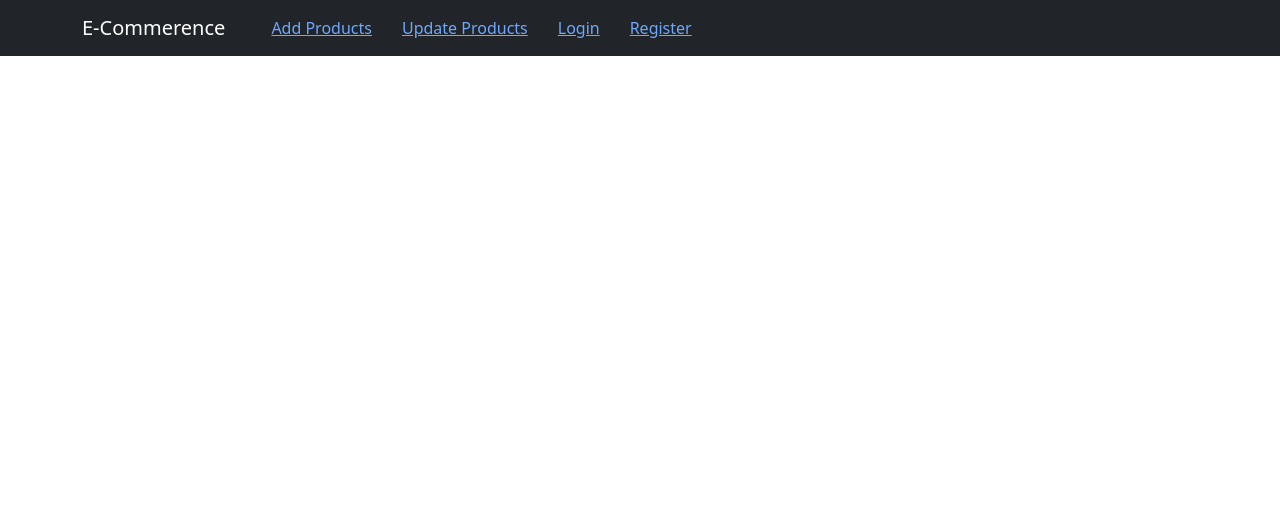
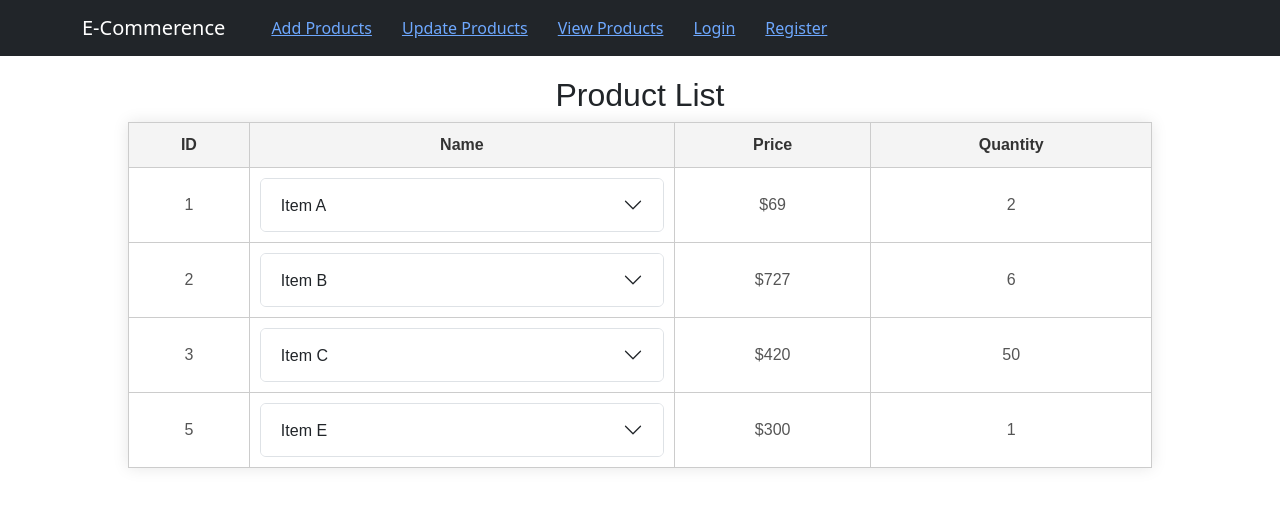
Before and after one commit to Sherwin727/E-Commerce, a React (Vite) app: page /view in a window 1280 px wide. Shown: the top 506 px of the page. Built offline with nearby package versions, Linux system fonts and the light colour scheme.

Commit message:
ViewProduct Added
-Added a Temporary Acting-Database inside the ViewProduct.jsx for the "Product List" to work Visually(Remove only, if database is created)

```diff
--- a/src/App.css
+++ b/src/App.css
@@ -1,3 +1,27 @@
 .navbar-wrapper a{
   padding-left: 30px;
 }
+.table-container {
+  width: 80%;
+  margin: 20px auto;
+  font-family: Arial, sans-serif;
+}
+.item-table {
+  width: 100%;
+  border-collapse: collapse;
+  box-shadow: 0 0 15px rgba(0, 0, 0, 0.1);
+}
+
+.item-table th, .item-table td {
+  padding: 10px;
+  text-align: center;
+  border: 1px solid #ccc;
+}
+.item-table th {
+  background-color: #f4f4f4;
+  color: #333;
+}
+.item-table td {
+  font-size: 16px;
+  color: #555;
+}
--- a/src/App.jsx
+++ b/src/App.jsx
@@ -5,6 +5,7 @@ import Login from './Login'
 import Register from './Register'
 import AddProduct from './AddProduct'
 import UpdateProduct from './UpdateProduct'
+import ViewProduct from './ViewProduct'
 import { BrowserRouter, Route, Routes } from 'react-router-dom'
 import './App.css'
 
@@ -19,13 +20,11 @@ function App() {
         <Route path='/login' element={<Login/>}/>
         <Route path='/register' element={<Register/>}/>
         <Route path='/add' element={<AddProduct/>}/>
+        <Route path='/view' element={<ViewProduct/>}/>
         <Route path='/update' element={<UpdateProduct/>}/>
         </Routes>
         </ BrowserRouter >
-
       </div>
-
   );
 }
-
 export default App
--- a/src/Header.jsx
+++ b/src/Header.jsx
@@ -1,6 +1,4 @@
-import Container from 'react-bootstrap/Container';
-import Nav from 'react-bootstrap/Nav';
-import Navbar from 'react-bootstrap/Navbar';
+import {Container, Nav, Navbar} from 'react-bootstrap';
 import {Link} from 'react-router-dom'
 function Header ()
 {
@@ -8,17 +6,16 @@ function Header ()
         <div>
      <Navbar bg="dark" data-bs-theme="dark">
         <Container>
-          <Navbar.Brand href="#home">E-Commerence</Navbar.Brand>
+          <Navbar.Brand href="login">E-Commerence</Navbar.Brand>
           <Nav className="me-auto navbar-wrapper" >
             <Link to="add">Add Products</Link>
             <Link to="update">Update Products</Link>
+            <Link to="view">View Products</Link>
             <Link to="login">Login</Link>
             <Link to="register">Register</Link>
-
           </Nav>
         </Container>
       </Navbar>
-
         </div>
     )
 }
--- a/src/Login.jsx
+++ b/src/Login.jsx
@@ -11,10 +11,7 @@ function Login ()
             <input type="text" className="form-control" placeholder="Password"/>
             <br />
             <button className="btn btn-dark">Login</button>
-
             </div>
-
-
         </div>
     )
 }
--- /dev/null
+++ b/src/ViewProduct.jsx
@@ -0,0 +1,47 @@
+import {Accordion} from 'react-bootstrap'
+
+function ViewProduct ()
+{
+    const items = [
+        { id: 1, name: 'Item A', details: 'Detail1', price: '$69', quantity: 2},
+        { id: 2, name: 'Item B', details: 'Detail2', price: '$727', quantity: 6 },
+        { id: 3, name: 'Item C', details: 'Detail3', price: '$420', quantity: 50 },
+        { id: 4, name: 'Item D', details: 'Detail4', price: '$1000', quantity: 0},
+        { id: 5, name: 'Item E', details: 'Detail5', price: '$300', quantity: 1},
+    ];//Temporary Items for the Table to work visually
+    return(
+        <div className="table-container">
+                <h2 align="center">Product List</h2>
+            <table className="item-table">
+                <thead>
+                    <tr>
+                        <th>ID</th>
+                        <th>Name</th>
+                        <th>Price</th>
+                        <th>Quantity</th>
+                    </tr>
+                </thead>
+                <tbody>
+                    {items
+                    .filter((item)=> item.quantity > 0) //displays the quantity of items if more than 0
+                    .map((item) => (
+                        <tr key={item.id}>
+                            <td>{item.id}</td>
+                            <td>
+                                <Accordion>
+                                    <Accordion.Item eventKey="{item.id}">
+                                    <Accordion.Header>{item.name}</Accordion.Header>
+                                    <Accordion.Body>{item.details}</Accordion.Body>
+                                    </Accordion.Item>
+                                </Accordion>
+                            </td>
+                            <td>{item.price}</td>
+                            <td>{item.quantity}</td>
+                        </tr>
+                    ))}
+                </tbody>
+            </table>
+        </div>
+    )
+}
+export default ViewProduct
```
